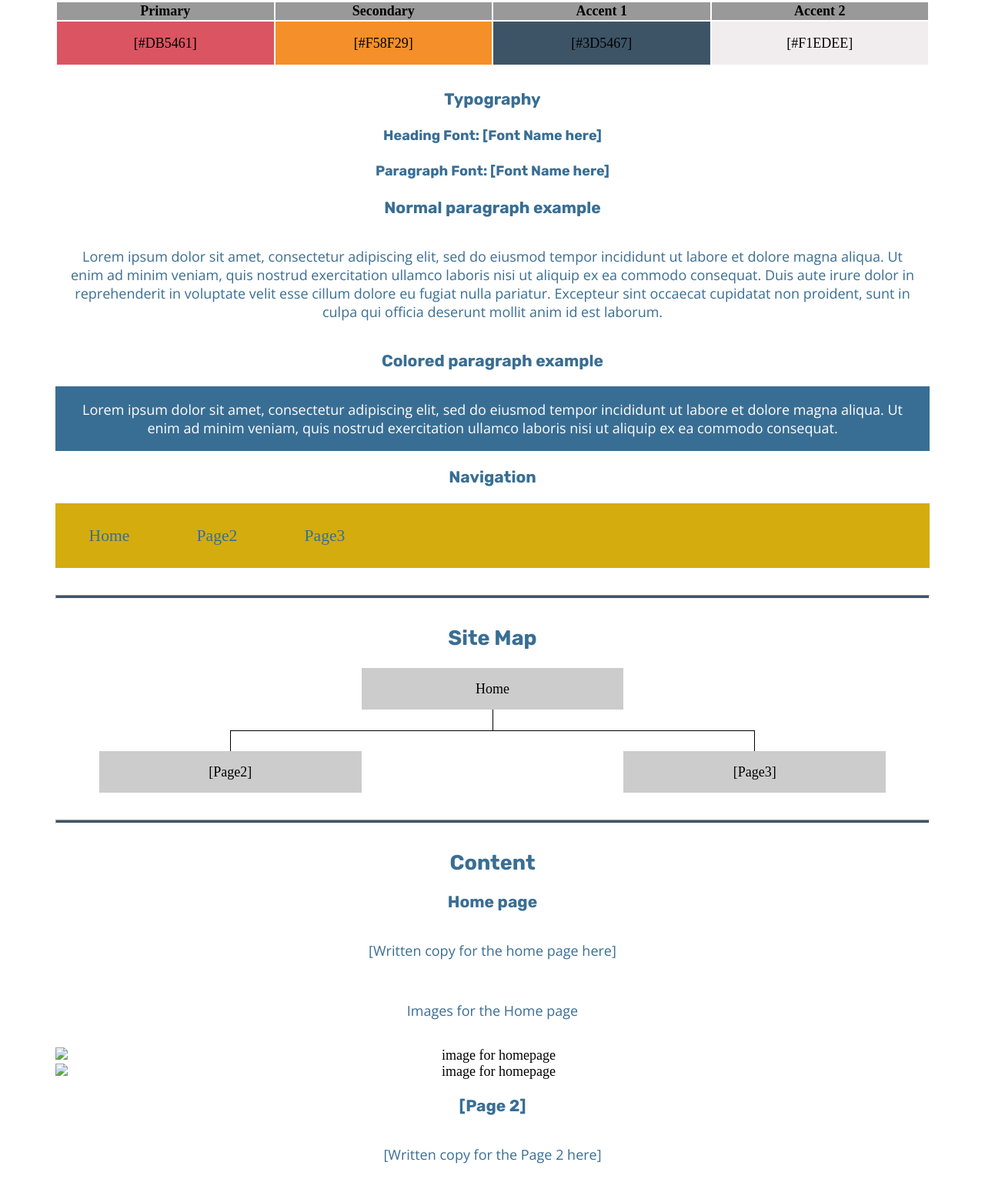
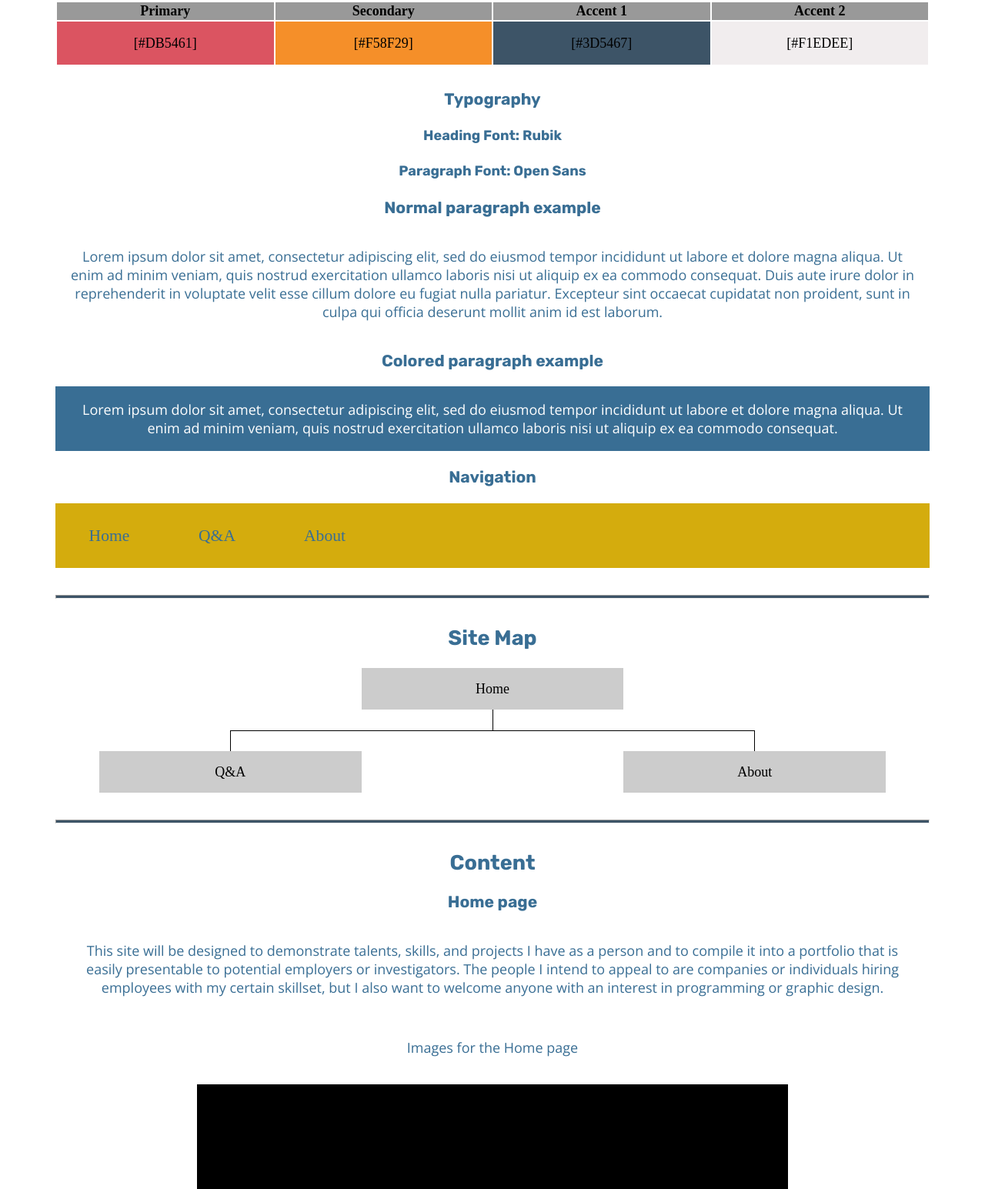
Before and after one commit to ScipioGothicus/wdd130, a plain HTML site: page wdd130/personal/site-plan.html in a window 1280 px wide. Shown: the part 1140-2685 px from the top of the page at 77% size. Drawn offline with nearby package versions, Linux system fonts and the light colour scheme.

Commit message:
Update site-plan.html

```diff
--- a/wdd130/personal/site-plan.html
+++ b/wdd130/personal/site-plan.html
@@ -24,7 +24,7 @@
 
 
       <h3>Audience</h3>
-      <p>[Your audience here]</p>  <!-- change this -->
+      <p>Future employers, investigators, and curious people are the audience intented for my portfolio site (this site!)</p>  <!-- change this -->
 
       <hr>
       <h2>Branding</h2>
@@ -61,10 +61,10 @@
       <!-- Choose a font for your paragraphs (body copy) and headlines. What font(s) have you chosen? Why did you choose what you did?  Make sure to review the list of web safe fonts at W3Schools.org as a starting point.  Think also about which of your colors above you might use for background and font colors. -->
 
       <h4>
-        Heading Font: [Font Name here]  <!-- change this -->
+        Heading Font: Rubik
       </h4>
       <h4>
-        Paragraph Font: [Font Name here]  <!-- change this -->
+        Paragraph Font: Open Sans
       </h4>
       <h3>
         Normal paragraph example
@@ -87,8 +87,8 @@
       <!-- Think about how you want your navigation bar to look. In the site-plan.css file change the colors to your colors to get the look you desire. -->
       <nav>
         <a href="#">Home</a>
-        <a href="#">Page2</a>
-        <a href="#">Page3</a>
+        <a href="#">Q&A</a>
+        <a href="#">About</a>
       </nav>
       <hr>
       <h2>
@@ -99,10 +99,10 @@
           Home
         </div>
         <div class="sm-page2">
-          [Page2] <!-- change this -->
+          Q&A <!-- change this -->
         </div>
         <div class="sm-page3">
-          [Page3]  <!-- change this -->
+          About  <!-- change this -->
         </div>
 
         <div class="top">
@@ -124,29 +124,29 @@
       </h2>
       <h3>Home page</h3>
       <p>
-        [Written copy for the home page here]
+        This site will be designed to demonstrate talents, skills, and projects I have as a person and to compile it into a portfolio that is easily presentable to potential employers or investigators. The people I intend to appeal to are companies or individuals hiring employees with my certain skillset, but I also want to welcome anyone with an interest in programming or graphic design.
       </p>
       <p>Images for the Home page</p>
-        <img src="#" alt="image for homepage">
-        <img src="#" alt="image for homepage">
+        <img src="images/sin-machine.png" alt="image for homepage">
+        <img src="images/viva.png" alt="image for homepage">
 
       </ul>
-      <h3>[Page 2]</h3>
+      <h3>Q&A</h3>
       <p>
-        [Written copy for the Page 2 here]
+        Hopefully, questions about how long I have been practicing programming and/or graphic design will be answered by visiting my site. I will add timelines (probably in a biography section) showing how long I have worked on these skills. Also, of course, the question of if I am currently unemployed or free to do commissions for a person in question will hopefully be answered from my site!
       </p>
       <p>Images for the Page 2</p>
-        <img src="#" alt="image for page">
-        <img src="#" alt="image for page">
+        <img src="hand-question.jpg" alt="image for page">
+        <img src="block-question.jpg" alt="image for page">
 
       </ul>
-      <h3>[Page 3]</h3>
+      <h3>About</h3>
       <p>
-        [Written copy for the Page 3 here]
+        This information about me will be the most concise on my site, of course! Sites like LinkedIn or Indeed lack the same creative freedom that my site would allow for. I would be able to display my achievements and portfolio-worthy content in a much more presentable manner than if I put this information on a job site like the previously mentioned LinkedIn/Indeed.
       </p>
       <p>Images for the Page 3</p>
-        <img src="#" alt="image for page3">
-        <img src="#" alt="image for page3">
+        <img src="code1.png" alt="image for page3">
+        <img src="code2.png" alt="image for page3">
 
       </ul>
       <hr>
```
